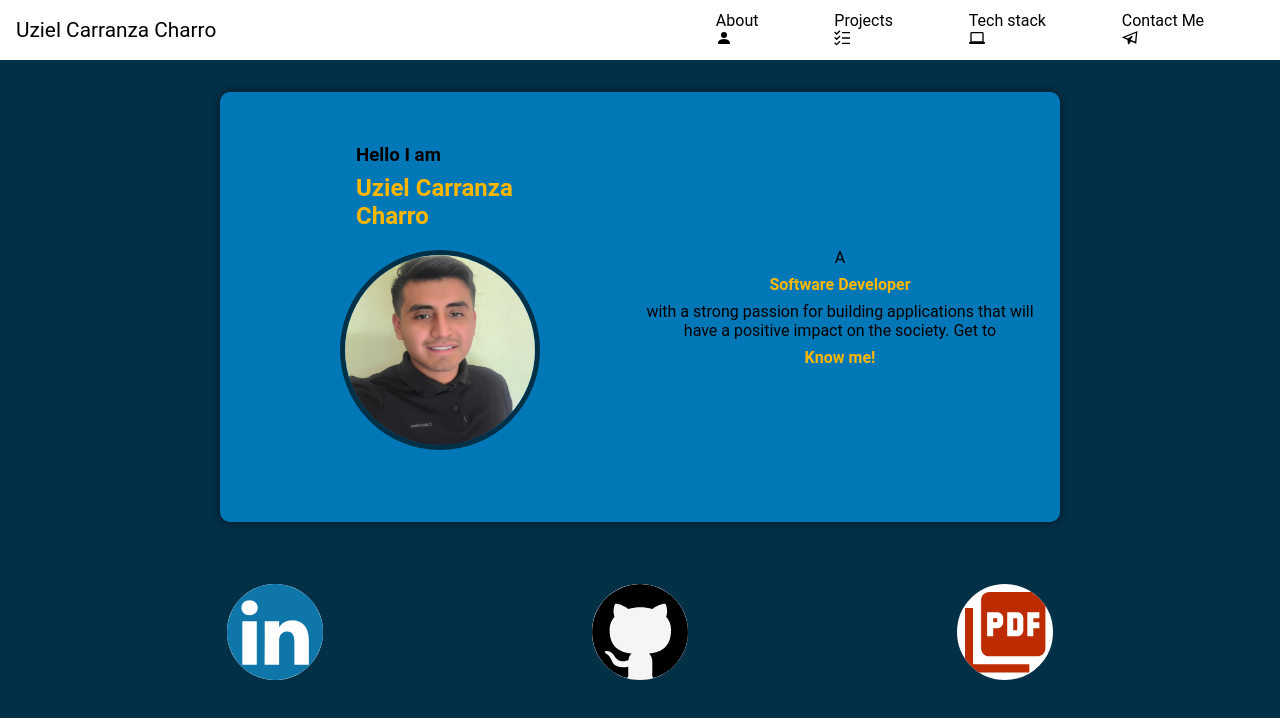
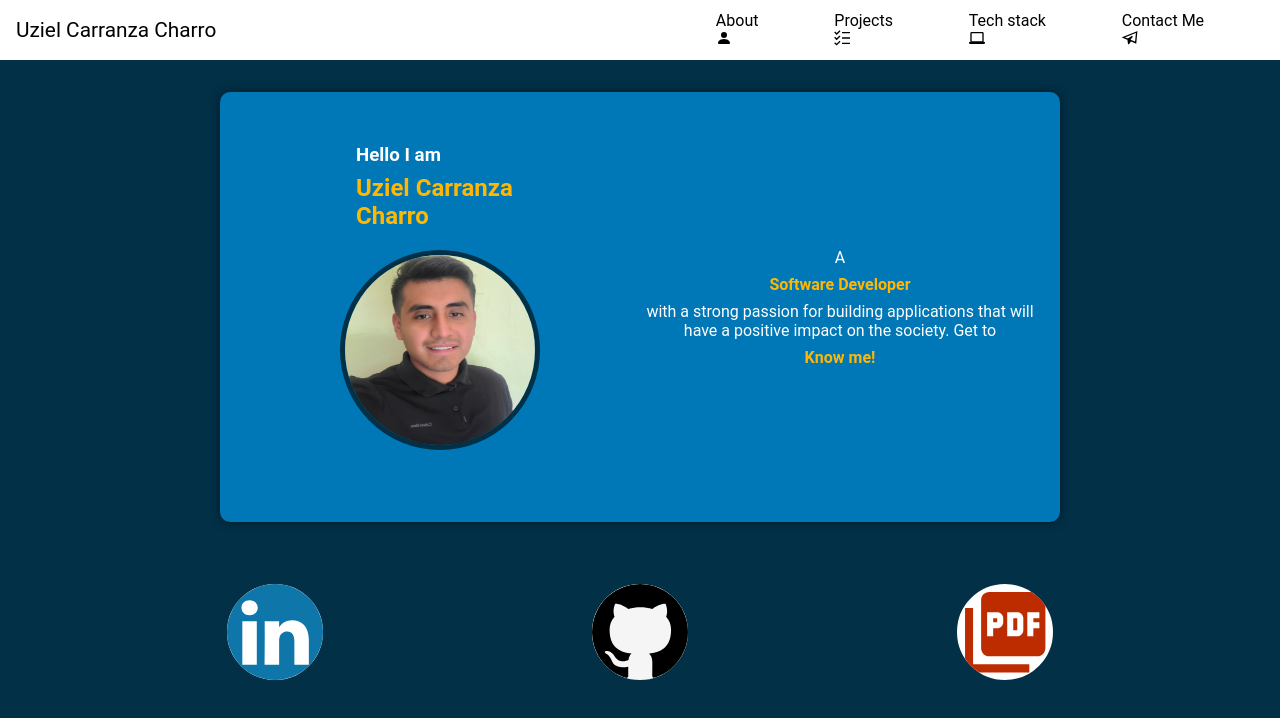
Before and after one commit to UzielCarranza/Uziel_Carranza-Charro, a React (Create React App) app: page /home in a window 1280 px wide. Shown: the top 718 px of the page. Built offline with nearby package versions, Linux system fonts and the light colour scheme.

Commit message:
changes the font color to white

```diff
--- a/src/components/Introduction.js
+++ b/src/components/Introduction.js
@@ -7,13 +7,13 @@ export const Introduction = () => {
         <div className="wrapper-about_me responsive-column">
             <div className="wrapper-photo">
                 <div className="wrapper-about_me-content  responsive-column">
-                    <h3>Hello I am </h3>
-                    <h2><strong className="call-attention_word">Uziel Carranza Charro</strong></h2>
+                    <h3 className="white-wording">Hello I am </h3>
+                    <h2 ><strong className="call-attention_word">Uziel Carranza Charro</strong></h2>
                 </div>
                 <img className="profile_photo" src={profile_img} alt="Uziel Carranza Charro"/>
             </div>
 
-            <p>A <strong className="call-attention_word">Software Developer</strong> with a strong passion for
+            <p className="white-wording">A <strong className="call-attention_word">Software Developer</strong> with a strong passion for
                 building applications that will have a positive impact on the society. Get to<a href="https://www.linkedin.com/in/uziel-carranza-charro/"
                                                                target="_blank"><strong className="call-attention_word">Know
                     me!</strong></a></p>
--- a/src/styles/styles.css
+++ b/src/styles/styles.css
@@ -42,6 +42,9 @@
     display: flex;
     flex-direction: column;
 }
+.white-wording{
+    color: #fff;
+}
 
 /* Large devices (laptops/desktops, 992px and up) */
 @media only screen and (min-width: 992px) {
```
